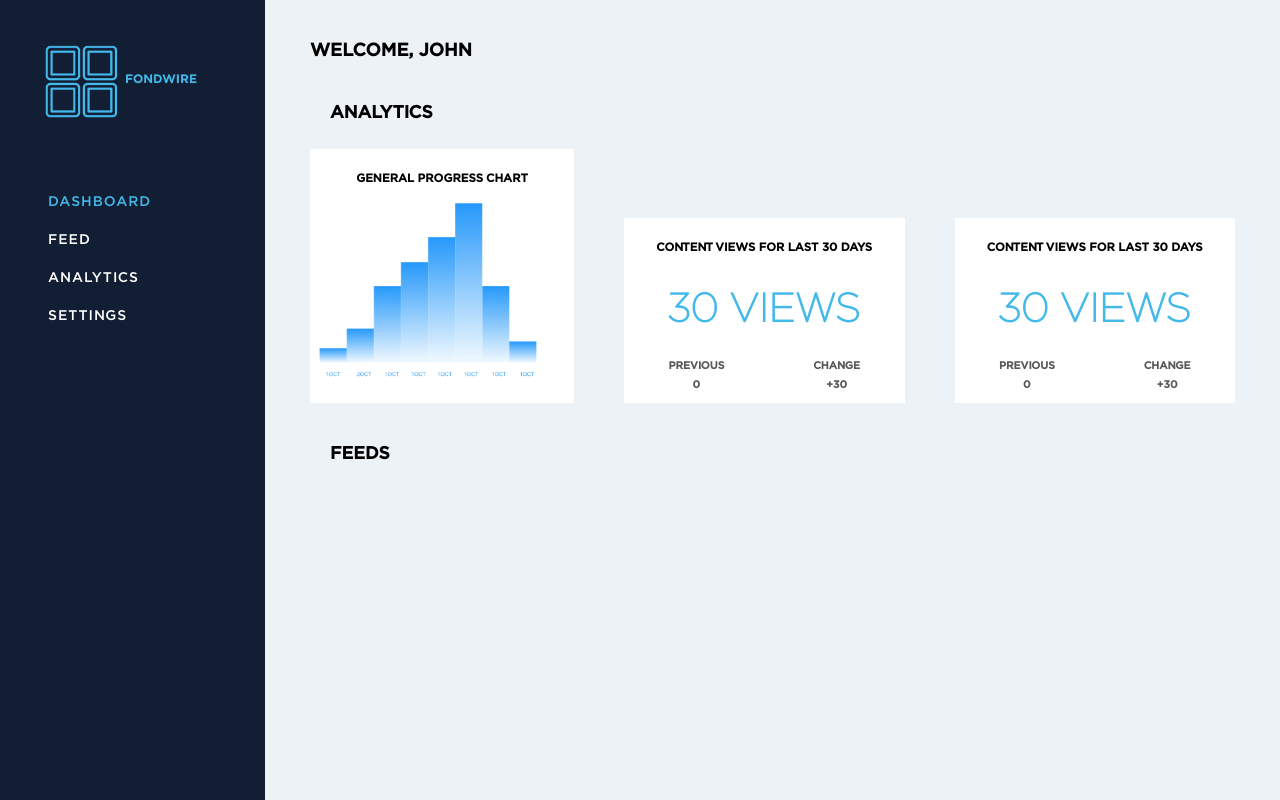
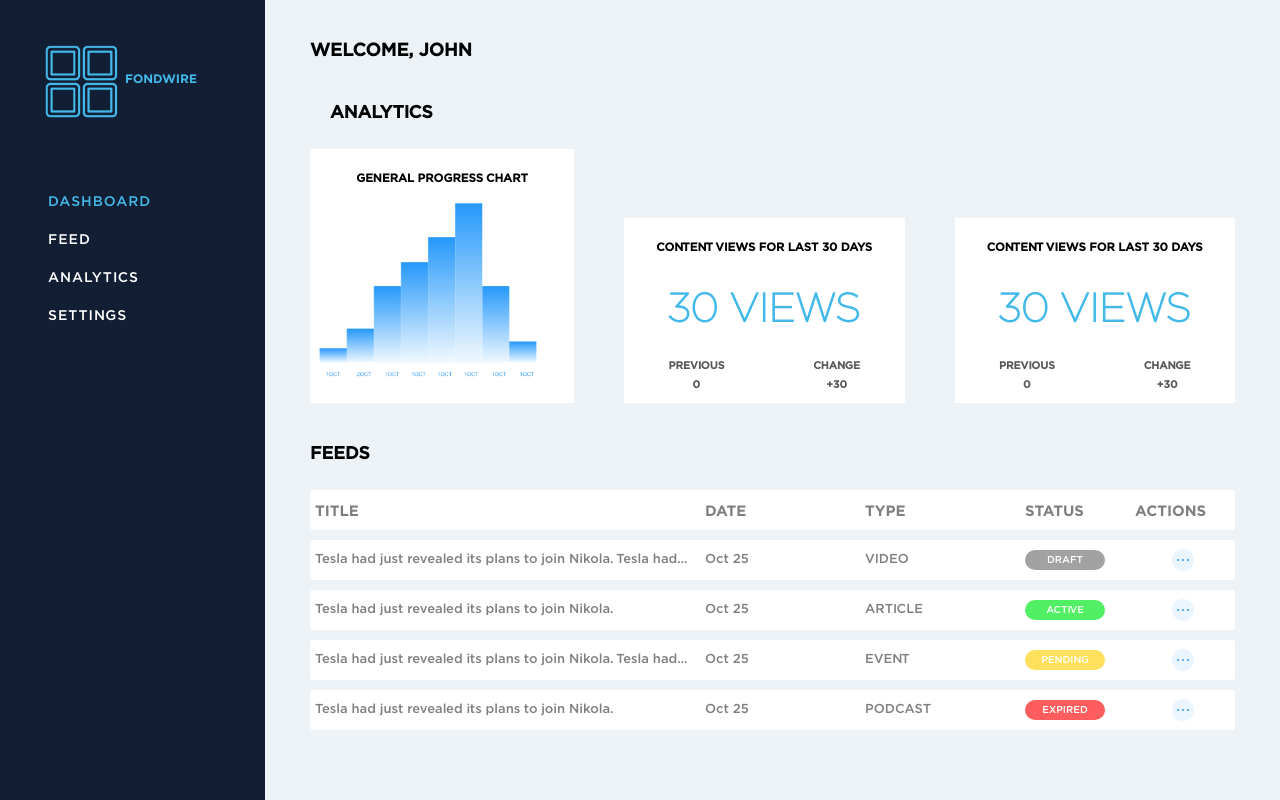
Before and after one commit to fondwire/FondwireAdmin, a React (Create React App) app: page /dashboard in a window 1280 px wide. Built offline with nearby package versions, Linux system fonts and the light colour scheme.

Commit message:
page: Dashboard => Feeds; component: Feed => layout

```diff
--- /dev/null
+++ b/src/components/feedComponents/Feed-style.ts
@@ -0,0 +1,66 @@
+import styled from "styled-components";
+
+export const FeedWrapper = styled.div`
+  display: grid;
+  grid-template-columns: 1fr 160px 160px 110px 95px;
+  background: #ffffff;
+  padding: 0 5px;
+  margin: 10px 0;
+  height: 40px;
+  border-radius: 3px;
+
+  &>div{
+    margin: auto 0;
+    text-align: left;
+    font-weight: 600;
+    font-family: 'Gotham-Bold', sans-serif;
+    font-size: 15px;
+    color: rgba(0,0,0,0.5);
+  }
+`
+
+export const FeedComponentWrapper:any = styled(FeedWrapper)`
+  &>div{
+    font-weight: 400;
+    font-family: 'Gotham-Medium', sans-serif;
+    font-size: 13px;
+  }
+  &>.status>span{
+    display: flex;
+    width: 80px;
+    justify-content: center;
+    background: ${(props:any)=> props.bg};
+    border-radius: 10px;
+    font-size: 10px;
+    padding: 4px 0;
+    color: white;
+  }
+  &>:first-child{
+    padding-right: 15px;
+    white-space: nowrap; /* Запрещаем перенос строк */
+    overflow: hidden;
+    text-overflow: ellipsis;
+  }
+  &>:last-child{
+    display: flex;
+    justify-content: center;
+  }
+`
+
+export const ActionWrapper = styled.div`
+  border-radius: 50%;
+  background: rgba(47,157, 251, 0.1);
+  display: flex;
+  justify-content: space-between;
+  align-items: center;
+  padding: 0 5px;
+  width: 22px;
+  height: 22px;
+  cursor: pointer;
+  &>span{
+    border-radius: 50%;
+    width: 2px;
+    height: 2px;
+    background: #2f9dfb;
+  }
+`
--- /dev/null
+++ b/src/components/feedComponents/FeedComponents.tsx
@@ -0,0 +1,61 @@
+import React, {useEffect, useState} from 'react';
+import { FeedWrapper, FeedComponentWrapper, ActionWrapper } from './Feed-style';
+
+const FeedHeader = () => {
+    return (
+        <FeedWrapper>
+            <div>TITLE</div>
+            <div>DATE</div>
+            <div>TYPE</div>
+            <div>STATUS</div>
+            <div>ACTIONS</div>
+        </FeedWrapper>
+    );
+};
+
+type FeedComponentProps = {
+    title: string
+    date: string
+    type: string
+    status: string
+}
+export const FeedComponent: React.FC<FeedComponentProps> = ({title,date,type,status}) => {
+    const Status = status.toUpperCase()
+    const [background, setBackground] = useState<string>('#a2a2a2')
+
+    useEffect(()=> {
+        switch (Status){
+            case 'DRAFT':
+                return setBackground('#a2a2a2')
+            case 'ACTIVE':
+                return setBackground('#51ef63')
+            case 'PENDING':
+                return setBackground('#ffe05d')
+            case 'EXPIRED':
+                return setBackground('#fd5d5d')
+            default:
+                setBackground('#a2a2a2')
+        }
+    }, [Status])
+    return (
+        <FeedComponentWrapper bg={background}>
+            <div>{title}</div>
+            <div>{date}</div>
+            <div>{type}</div>
+            <div className={'status'}><span>{Status}</span></div>
+            <div><Action/></div>
+        </FeedComponentWrapper>
+    )
+}
+
+const Action = () => {
+    return (
+        <ActionWrapper>
+            <span/>
+            <span/>
+            <span/>
+        </ActionWrapper>
+    )
+}
+
+export default FeedHeader;
--- a/src/pages/dashboard/Dashboard.tsx
+++ b/src/pages/dashboard/Dashboard.tsx
@@ -1,6 +1,7 @@
 import React from 'react';
 import { DashboardWrapper } from './dashboard-style';
 import Analytics from "../../components/analytics/Analytics";
+import FeedHeader, {FeedComponent} from "../../components/feedComponents/FeedComponents";
 
 const Dashboard = () => {
     return (
@@ -10,9 +11,34 @@ const Dashboard = () => {
                 <h3>ANALYTICS</h3>
             </div>
             <Analytics />
-            <div className={'title'}>
+            <div className={'title feedTitle'}>
                 <h3>FEEDS</h3>
             </div>
+            <FeedHeader />
+            <FeedComponent
+                title={'Tesla had just revealed its plans to join Nikola. Tesla had just revealed its plans to join Nikola.'}
+                date={'Oct 25'}
+                type={'VIDEO'}
+                status={'draft'}
+            />
+            <FeedComponent
+                title={'Tesla had just revealed its plans to join Nikola.'}
+                date={'Oct 25'}
+                type={'ARTICLE'}
+                status={'Active'}
+            />
+            <FeedComponent
+                title={'Tesla had just revealed its plans to join Nikola. Tesla had just revealed its plans to join Nikola.'}
+                date={'Oct 25'}
+                type={'EVENT'}
+                status={'Pending'}
+            />
+            <FeedComponent
+                title={'Tesla had just revealed its plans to join Nikola.'}
+                date={'Oct 25'}
+                type={'PODCAST'}
+                status={'Expired'}
+            />
         </DashboardWrapper>
     );
 }
--- a/src/pages/dashboard/dashboard-style.ts
+++ b/src/pages/dashboard/dashboard-style.ts
@@ -11,4 +11,7 @@ export const DashboardWrapper = styled.div`
     margin: 40px 0 25px 20px;
     font-size: 15px;
   }
+  &>.feedTitle{
+    margin: 40px 0 25px 0;
+  }
 `
```
